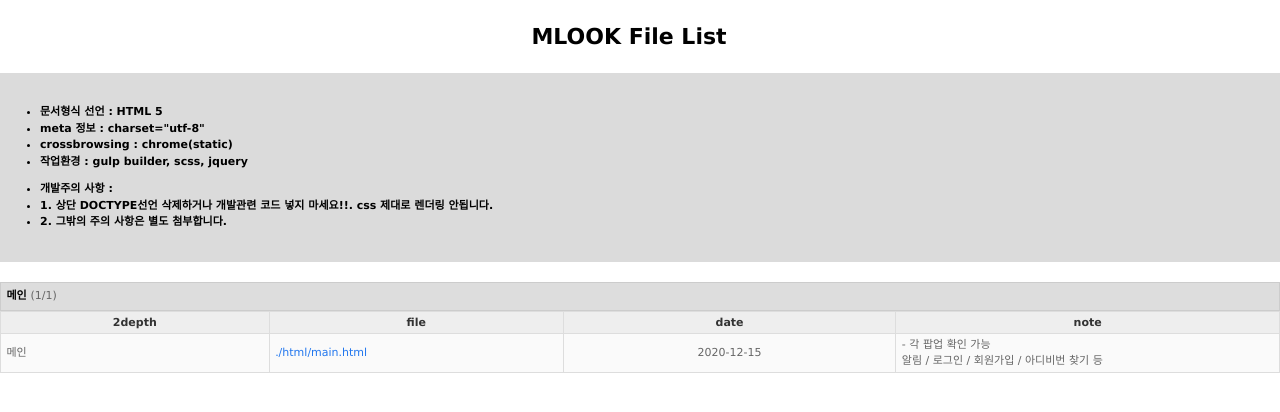
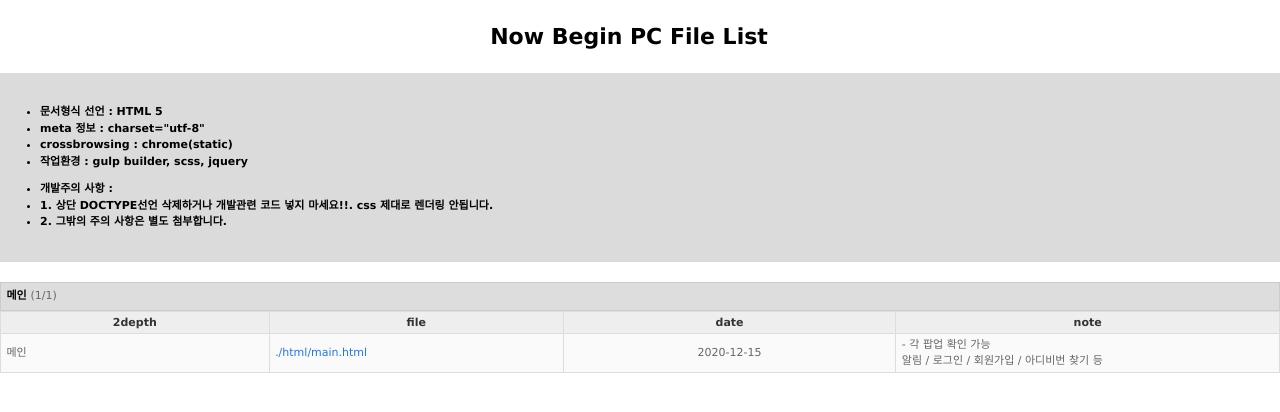
Before and after one commit to ldc84/nowbegin_pc, a website: page src/html/index.html in a window 1280 px wide. Drawn offline with nearby package versions, Linux system fonts and the light colour scheme.

Commit message:
file list title 수정

```diff
--- a/src/html/index.html
+++ b/src/html/index.html
@@ -239,7 +239,7 @@
 
 <body class="js">
   <div class="header">
-    <h1>MLOOK File List</h1>
+    <h1>Now Begin PC File List</h1>
   </div>
   <div class="attention">
     <ul class="refer">
```
Also changed, not shown: 1 other file.
